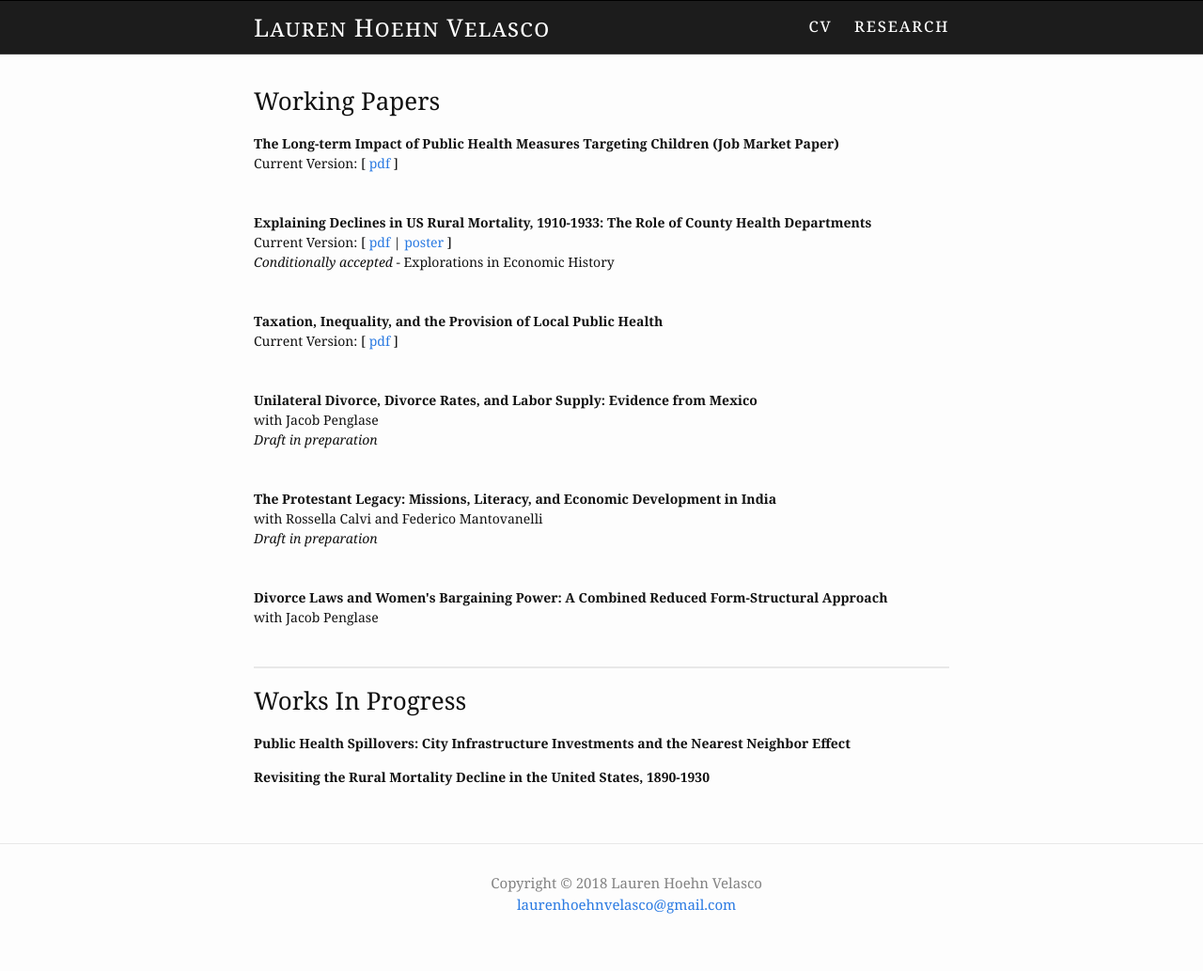
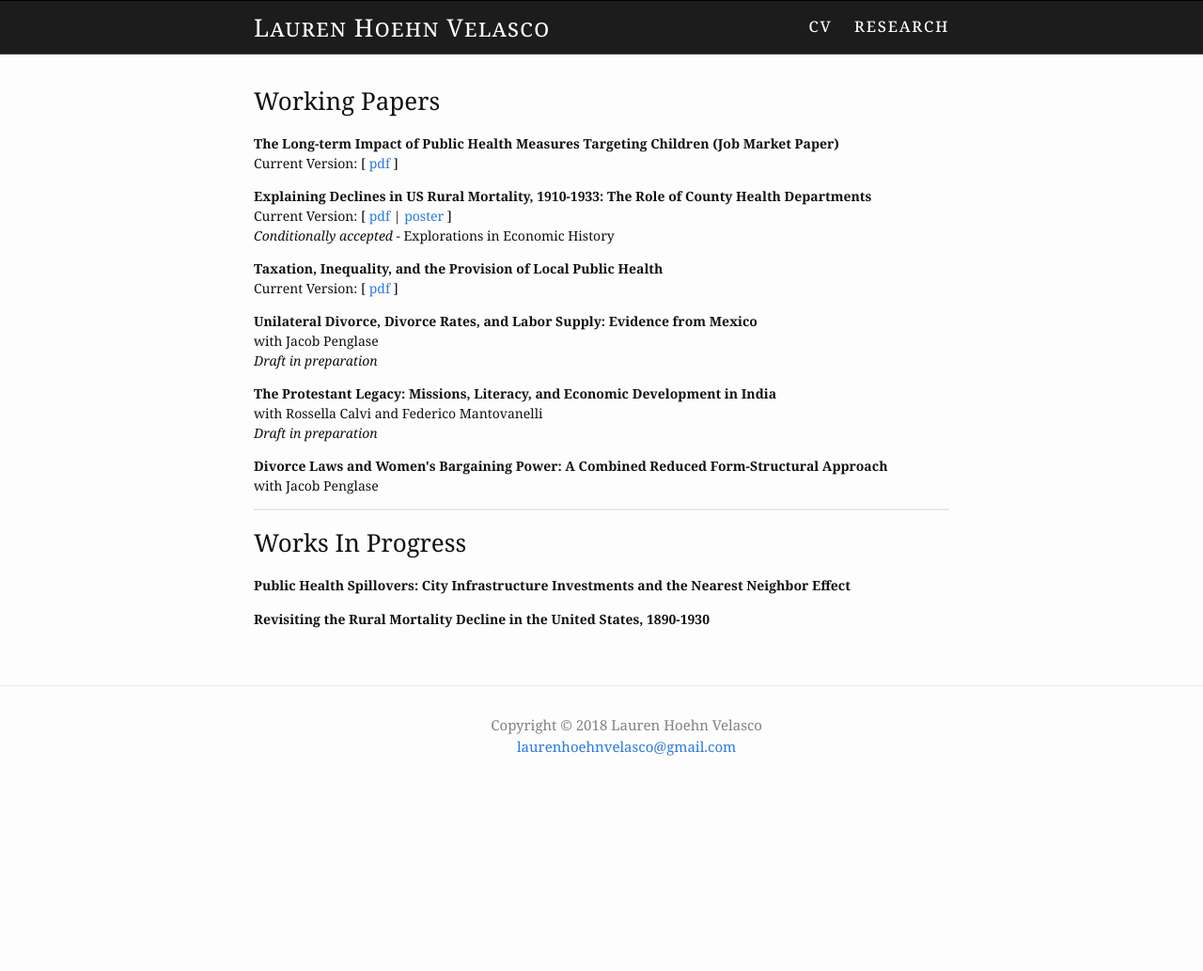
Before and after one commit to germsvel/lhv, a Jekyll site: the page built from research.html, in a window 1280 px wide. Shown: the whole page at 94% size. Built offline with Jekyll 4.4.1, drawn with Linux system fonts in a browser that asks for light colours; after the commit the page ends 900 px from its top, so only the background shows below that.

Commit message:
Reduce spacing between research papers

```diff
--- a/_sass/_components.scss
+++ b/_sass/_components.scss
@@ -35,7 +35,7 @@
 }
 
 .research-paper {
-  margin-bottom: 3em;
+  margin-bottom: 1em;
 }
 
 .research-title {
```
